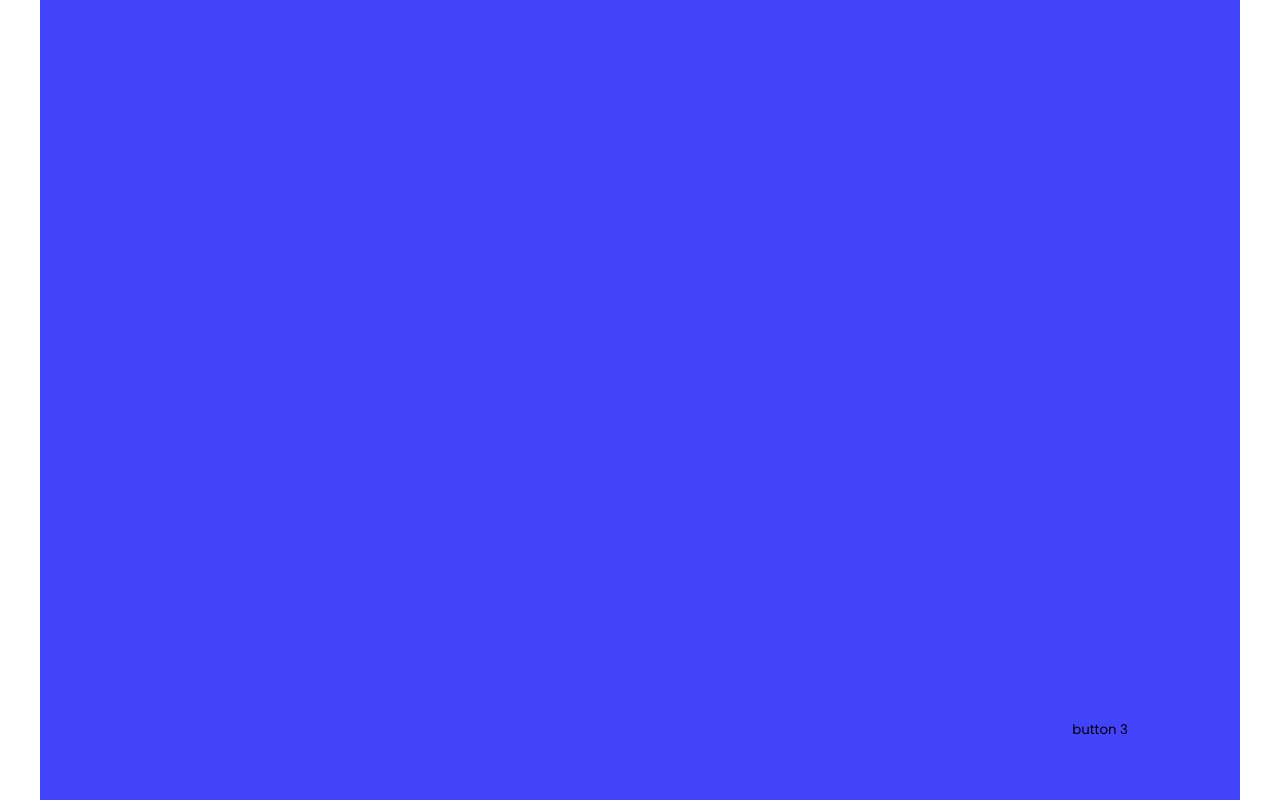
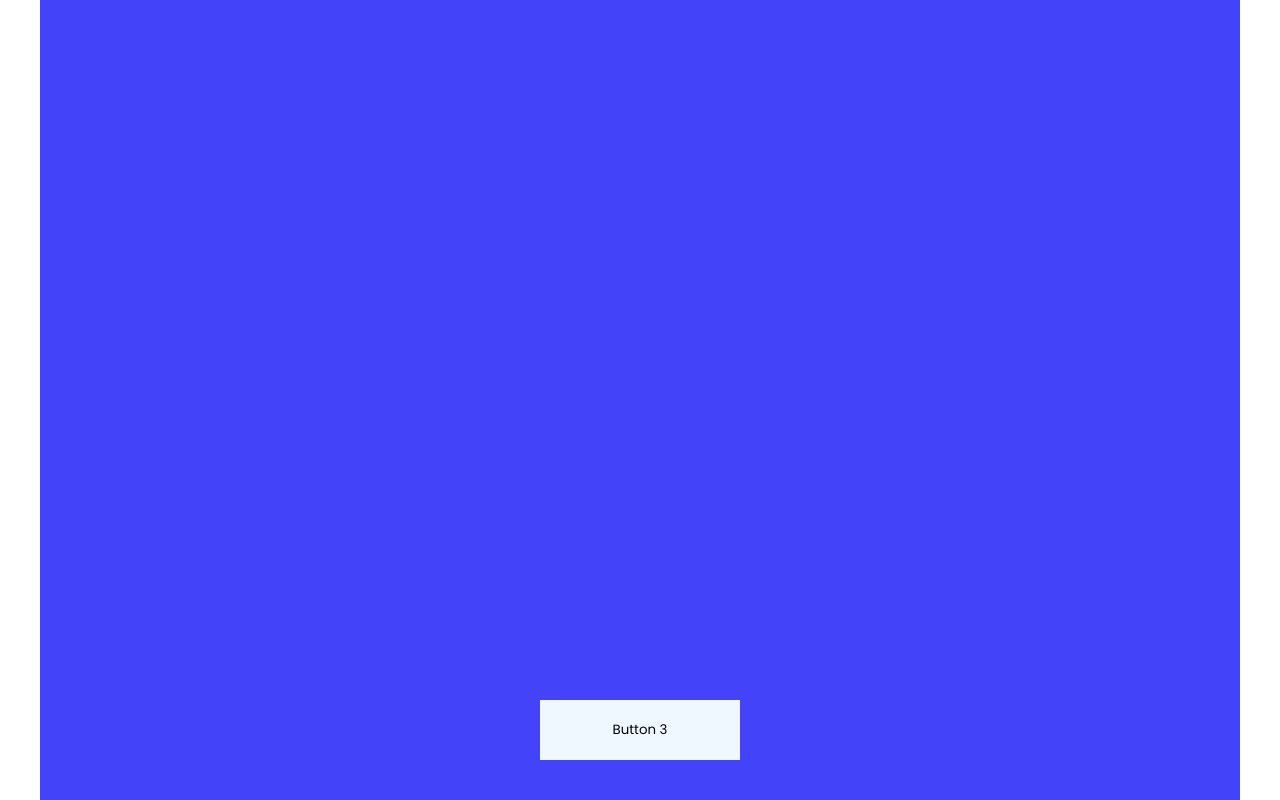
Before and after one commit to szylwythot/sitebuild-exam-ms1, a plain HTML site: page index.html in a window 1280 px wide. Shown: the part 800-1600 px from the top of the page. Drawn offline with Linux system fonts and the light colour scheme.

Commit message:
3rd button positioned

```diff
--- a/index.html
+++ b/index.html
@@ -22,7 +22,10 @@
             <button class="inner-btn2">button 2</button>
         </section>
         <section id="purple">
-            <button class="rectangle-btn button3">button 3</button>
+            <div class="button-div">
+                <button class="outer-btn3"></button>
+                <button class="inner-btn3">Button 3</button>
+            </div>
         </section>
     </div>
 </body>
--- a/style.css
+++ b/style.css
@@ -52,7 +52,7 @@ section{
 .rectangle-btn{
     position: absolute;
     bottom:40px;
-    right:40px;
+    right:0;
 
     width: 200px;
     height: 60px;
@@ -60,6 +60,7 @@ section{
 
 .btn2{
     border: solid 6px #242d38;
+    right:40px;
 }
 
 .inner-btn2{
@@ -77,3 +78,34 @@ section{
     letter-spacing: 0.2em;
     font-weight: 700;
 }
+
+.button-div{
+    position: absolute;
+    bottom: 40px;
+    left: 50%;
+    transform: translate(-50%, 0);
+
+    display: inline;
+
+    width: 200px;
+    height: 60px;
+
+    background-color: aliceblue;
+}
+
+.outer-btn3{
+    position: absolute;
+    top:0;
+    left:0;
+    width: 100%;
+    height: 100%;
+}
+
+.inner-btn3{
+    position: absolute;
+    top:0;
+    left:0;
+    width: 100%;
+    height: 100%;
+    z-index: 99;
+}
```
